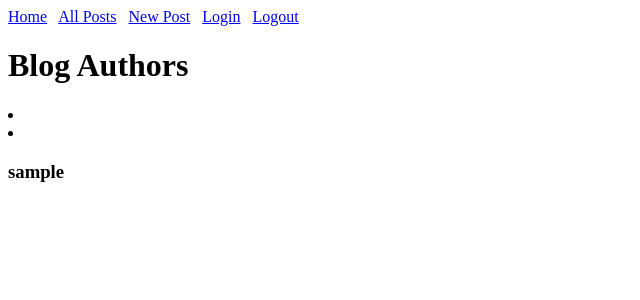
After one commit to Jenellebas/blogz, a Flask app: page / in a window 1280 px wide. The commit adds this page. Shown: the top 300 px of the page, without its empty margins (0-640 px from the left). Run offline with Flask 2, Linux system fonts and the light colour scheme; tables that the repository leaves empty hold one stand-in row (values such as "Sample post").

Commit message:
all good through Functionality check but number not name

```diff
--- a/main.py
+++ b/main.py
@@ -1,4 +1,4 @@
-from flask import Flask, request, redirect, render_template, flash
+from flask import Flask, request, redirect, render_template, flash, session
 from flask_sqlalchemy import SQLAlchemy
 
 app = Flask(__name__)
@@ -31,25 +31,45 @@ class User(db.Model):
         self.username = username
         self.password = password
 
+def get_current_userlist():
+    return User.query.all()
+
+
+@app.before_request
+def require_login():
+    allowed_routes = ['login', 'signup', 'index', 'blog_list']
+    if request.endpoint not in allowed_routes and 'username' not in session:
+        return redirect ('/login')
+
 @app.route('/login', methods=['POST', 'GET'])
 def login():
     if request.method == 'POST':
         username = request.form['username']
         password = request.form['password']
         user = User.query.filter_by(username=username).first()
+
+        username_error = ""
+        password_error = ""
+
         if user and user.password == password:
             session['username'] = username
             flash("Logged in")
             return redirect('/newpost')
+
         if user and user.password != password:
-            flash('Password is not correct!', 'error')
-            return redirect('/login')
+            password_error = "That is not a valid password."
+            return render_template('login.html', username = username, password_error = password_error)
         else:
             flash('Username does not exist', 'error')
             return redirect('/login')
 
     if request.method == 'GET':
         return render_template('login.html')
+
+@app.route('/logout')
+def logout():
+    del session['username']
+    return redirect('/blog')
 
 @app.route('/signup', methods=['POST', 'GET'])
 def signup():
@@ -64,12 +84,6 @@ def signup():
         username_error = ""
         password_error = ""
         verify_password_error = ""
-
-        #check to see if username already exits
-        existing_user = User.query.filter_by(username=username).first()
-        if existing_user:
-            username_error = "That username already exists."
-            username = ""
 
         #if username is blank
         if username == "":
@@ -114,10 +128,29 @@ def signup():
             verify_password = ""
             password = ""
 
+        #if verify password is less than 3 characters or more than 20
+        if len(verify_password) < 3 or len(verify_password) > 20:
+            verify_password_error = "That is not a valid password."
+            password = ""
+
+
         #check to see if any errors
         if not username_error and not password_error and not verify_password_error:
-            username = username
-            return redirect('/newpost?username={0}'.format(username))
+            #check to see if username already exits
+            existing_user = User.query.filter_by(username=username).first()
+            if existing_user:
+                username_error = "That username already exists."
+                username = ""
+                return render_template('signup.html', username_error=username_error)
+
+            #if doesn't exist, add new user
+            if not existing_user:
+                new_user = User(username, password)
+                db.session.add(new_user)
+                db.session.commit()
+                session['username'] = username
+                return redirect('/newpost?username={0}'.format(username))
+
         else:
             return render_template('signup.html', username=username, username_error=username_error, password_error=password_error, verify_password_error=verify_password_error)
 
@@ -165,14 +198,24 @@ def blog_list():
 
         if not request.args:
             blogs = Blog.query.all()
+            #####username = User.username == blogs.owner_id
             return render_template('blog.html', title="Build A Blog", blogs=blogs)
+            ###, username=username)
 
         else:
             blog_id = int(request.args.get('id'))
             blog = Blog.query.get(blog_id)
             title = blog.title
             body = blog.body
+            owner = blog.owner_id
             return render_template('indivpost.html', title=title, body=body, owner=owner)
+
+
+@app.route('/')
+def index():
+    list_of_owners = User.query.all()
+    #each_owner_name = list_of_owners.username
+    return render_template('index.html', owners=list_of_owners)
 
 if __name__ == '__main__':
     app.run()
--- a/templates/base.html
+++ b/templates/base.html
@@ -9,11 +9,11 @@
         </style>
     </head>
 <body>
-    <a href="/">home</a> &nbsp;
-    <a href="blog">all posts</a> &nbsp;
-    <a href="newpost">new post</a> &nbsp;
-    <a href="login">login</a> &nbsp;
-    <a href="logout">logout</a> &nbsp;
+    <a href="/">Home</a> &nbsp;
+    <a href="blog">All Posts</a> &nbsp;
+    <a href="newpost">New Post</a> &nbsp;
+    <a href="login">Login</a> &nbsp;
+    <a href="logout">Logout</a> &nbsp;
 
     {% with messages = get_flashed_messages(with_categories=True) %}
             <ul>
--- a/templates/blog.html
+++ b/templates/blog.html
@@ -13,7 +13,7 @@
             {% for blog in blogs %}
             <li><a href="blog?id={{blog.id}}"><h1>{{blog.title}}</h1></a></li>
             <li><h4>{{blog.body}}</h4></li>
-            <li><h6>written by</h6><a href="blog?owner={{blog.owner}}"><h6>{{blog.owner}}</h6></li>
+            <li><h6>written by</h6><a href="blog?owner={{blog.owner}}"><h6>{{blog.owner_id}}</h6></li>
             <hr />
             {% endfor %}
         </li>
--- /dev/null
+++ b/templates/index.html
@@ -0,0 +1,21 @@
+{% extends "base.html" %}
+
+{% block content %}
+    <p>
+    <h1 style="text-align: left">Blog Authors</h1>
+    </p>
+
+    {% if owners|length == 0 %}
+    <p>No blog posts yet</p>
+    {% else %}
+
+        <li>
+            {% for owner in owners %}
+            <li><h3>{{owner.username}}</h3></li>
+
+            {% endfor %}
+        </li>
+
+    {% endif %}
+
+{% endblock %}
--- a/templates/login.html
+++ b/templates/login.html
@@ -9,12 +9,14 @@
             <td><label for="username">Username</label></td>
             <td>
                 <input name="username" type="text" value="{{ username }}">
+                <span class="error">{{username_error}}</span>
             </td>
         </tr>
         <tr>
             <td><label for="password">Password</label></td>
             <td>
                 <input name="password" type="password">
+                <span class="error">{{password_error}}</span>
             </td>
         </tr>
     </table>
--- a/templates/signup.html
+++ b/templates/signup.html
@@ -8,18 +8,21 @@
             <td><label for="username">Username</label></td>
             <td>
                 <input name="username" type="text" value="{{ username }}">
+                <span class="error">{{username_error}}</span>
             </td>
         </tr>
         <tr>
             <td><label for="password">Password</label></td>
             <td>
                 <input name="password" type="password">
+                <span class="error">{{password_error}}</span>
             </td>
         </tr>
         <tr>
             <td><label for="verify">Verify Password</label></td>
             <td>
                 <input name="verify" type="password">
+                <span class="error">{{verify_password_error}}</span>
             </td>
         </tr>
     </table>
```
